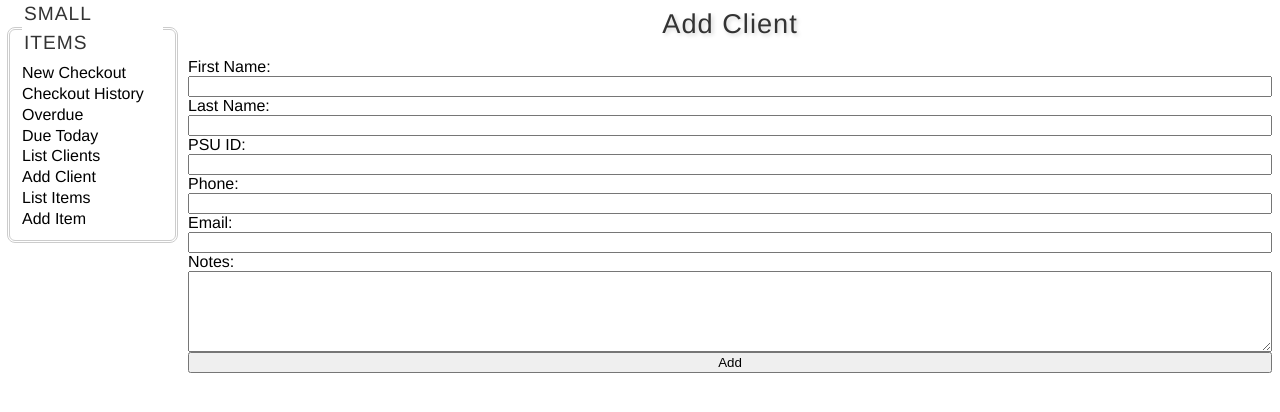
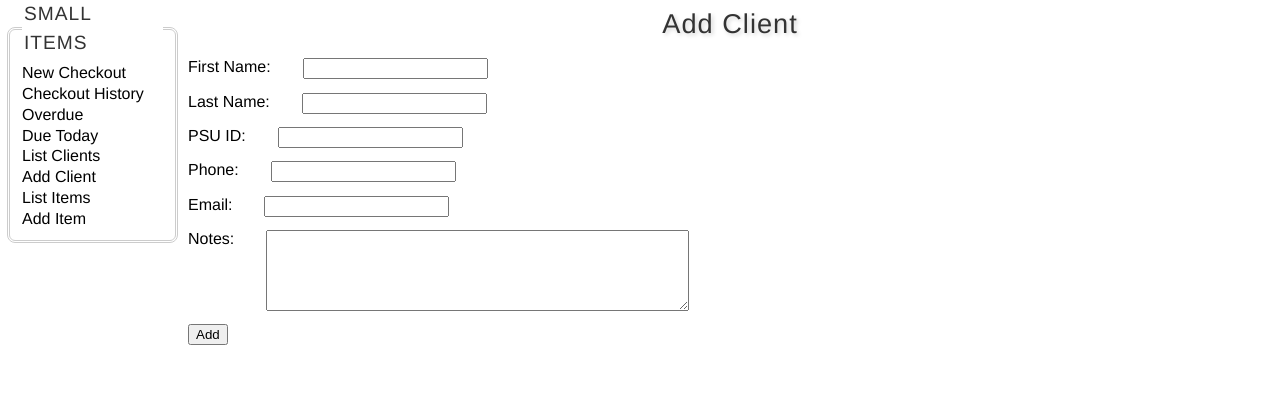
Before and after one commit to hallahan/smallitems, a PHP site: page /addclient.php in a window 1280 px wide. Shown: the top 412 px of the page. Run offline with PHP 8.4, Linux system fonts and the light colour scheme.

Commit message:
making form work without table

```diff
--- a/style.css
+++ b/style.css
@@ -152,14 +152,26 @@ img {
 	float: right
 }
 
+label, input, select, textarea {
+	display: block;
+	/*width: 200px;*/
+	float: left;
+	margin-bottom: 1em;
 
-label, input, select, textarea {
-	width: 100%
+}
+
+select {
+  width: 330px;
+
+}
+
+label {
+	text-align: right;
+	/*width: 100px;*/
+	padding-right: 2em;
 }
 
 
-table.blank {
-	border-style: none;
-	text-align: right;
-	padding: 5px;
+.clear {
+	clear: both;
 }
```
